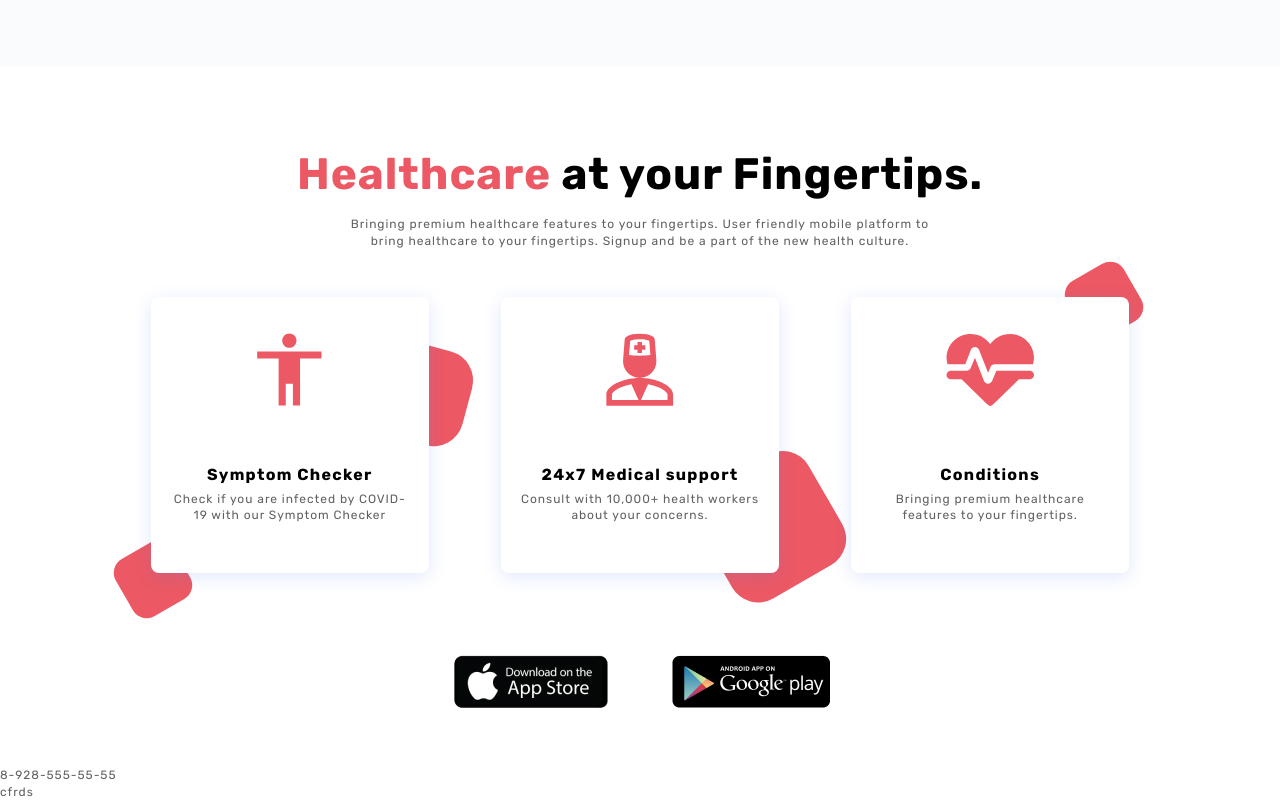
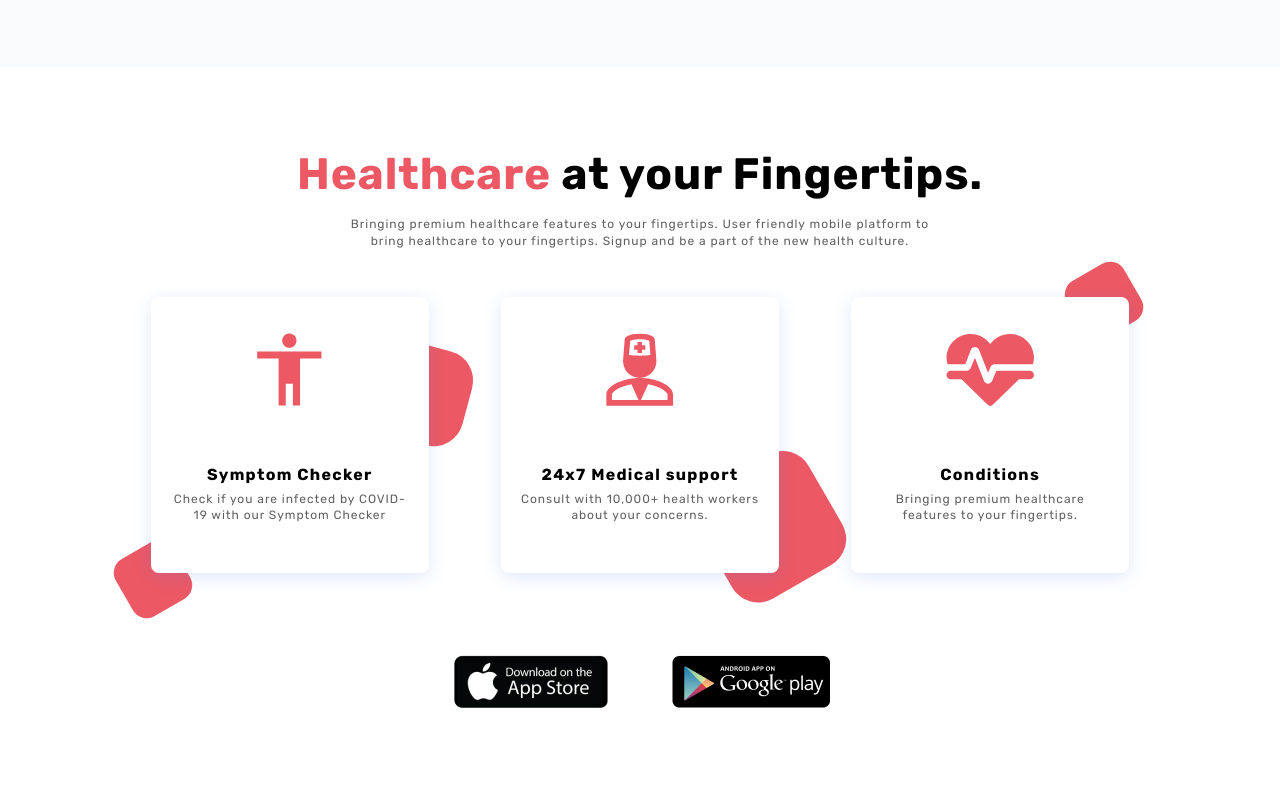
Before and after one commit to Iv-nik84/lending-gocorna-website, a plain HTML site: page index.html in a window 1280 px wide. Shown: the part 2033-2833 px from the top of the page. After the commit the page ends 2800 px from the top, so only its background shows below. Drawn offline with Linux system fonts and the light colour scheme.

Commit message:
откат

```diff
--- a/index.html
+++ b/index.html
@@ -172,11 +172,5 @@
 
 <!--healthcare end-->
 
-<section class="hooter">
-    <div class="contact">8-928-555-55-55</div>
-    <div class="img">cfrds</div>
-</section>
-
-
 </body>
 </html>
```
